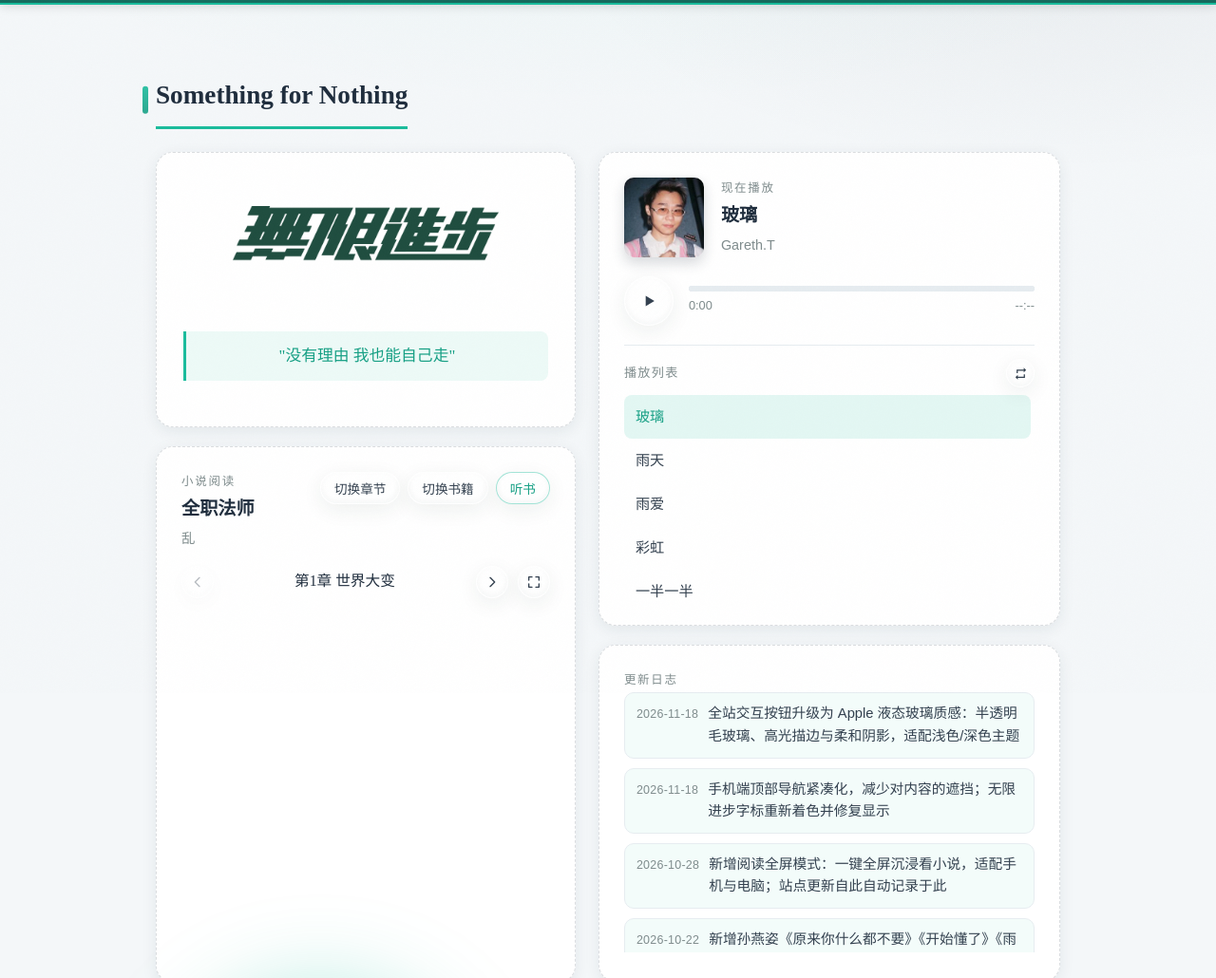
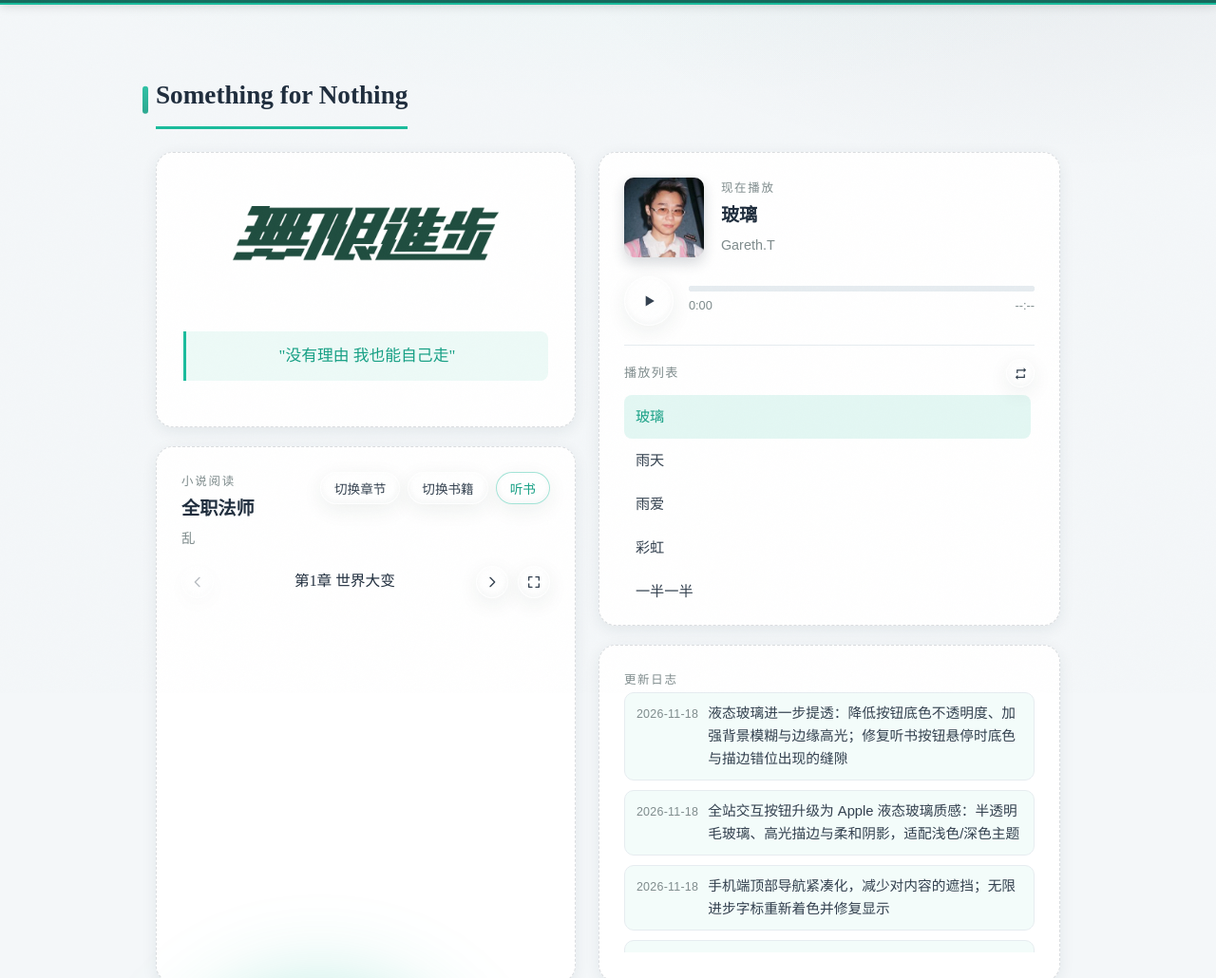
Before and after one commit to Kanon9th/Kanon9th.github.io, a plain HTML site: page index.html in a window 1280 px wide. Shown: the part 70-1100 px from the top of the page at 95% size. Drawn offline with Linux system fonts and the light colour scheme; a web font is replaced by a local one.

Commit message:
更新日志记录液态玻璃提透与听书按钮缝隙修复

```diff
--- a/index.html
+++ b/index.html
@@ -155,6 +155,7 @@
                 <div class="guestbook-card" id="changelog">
                     <p class="now-label">更新日志</p>
                     <ul class="changelog-list" id="changelog-list">
+                        <li class="changelog-item"><span class="changelog-date">2026-11-18</span><span class="changelog-text">液态玻璃进一步提透：降低按钮底色不透明度、加强背景模糊与边缘高光；修复听书按钮悬停时底色与描边错位出现的缝隙</span></li>
                         <li class="changelog-item"><span class="changelog-date">2026-11-18</span><span class="changelog-text">全站交互按钮升级为 Apple 液态玻璃质感：半透明毛玻璃、高光描边与柔和阴影，适配浅色/深色主题</span></li>
                         <li class="changelog-item"><span class="changelog-date">2026-11-18</span><span class="changelog-text">手机端顶部导航紧凑化，减少对内容的遮挡；无限进步字标重新着色并修复显示</span></li>
                         <li class="changelog-item"><span class="changelog-date">2026-10-28</span><span class="changelog-text">新增阅读全屏模式：一键全屏沉浸看小说，适配手机与电脑；站点更新自此自动记录于此</span></li>
```
